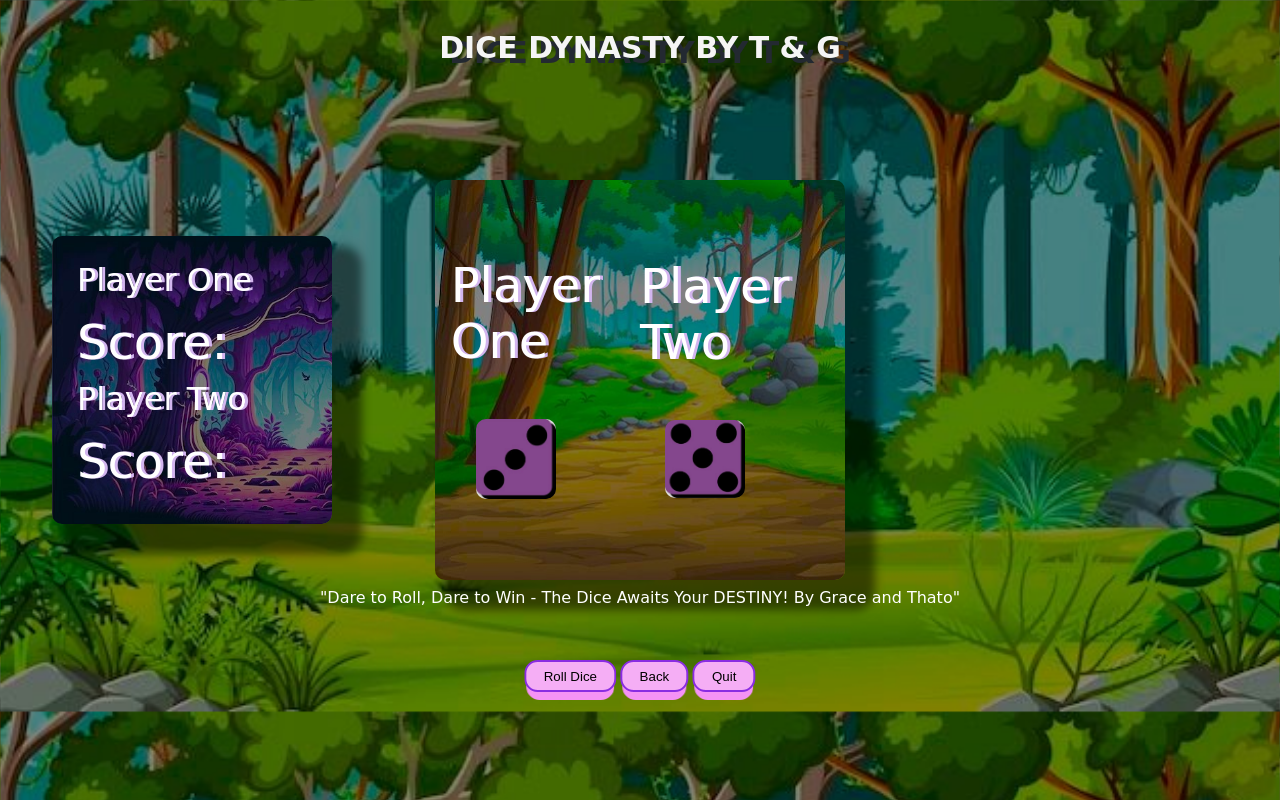
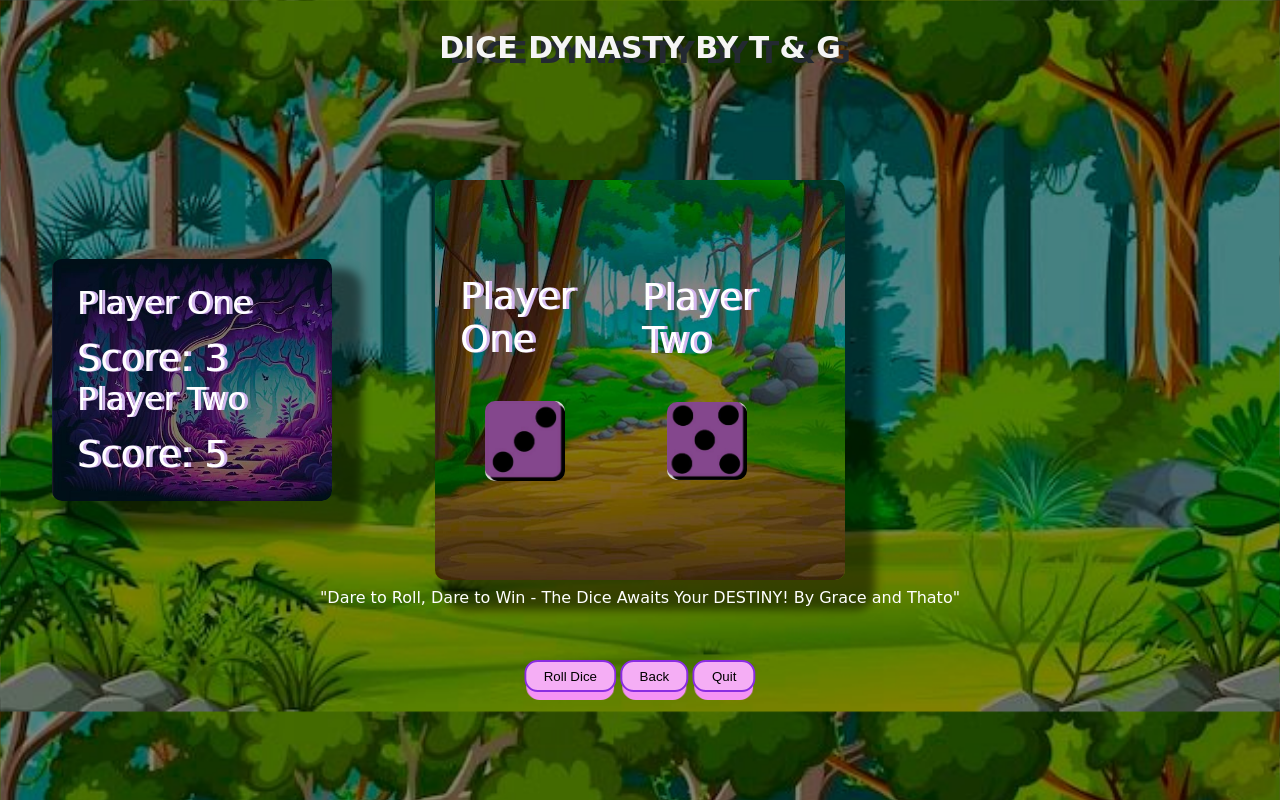
Before and after one commit to graceK-10/Dicey-Games, a plain HTML site: page dice.html in a window 1280 px wide. Shown: the top 800 px of the page. Drawn offline with Linux system fonts and the light colour scheme; grey boxes are pictures that could not be loaded.

Commit message:
css styling

```diff
--- a/dice.html
+++ b/dice.html
@@ -27,11 +27,11 @@
 
   <div class="dice-container">
     <div class="player">
-    <p id="player1">Player 1</p>
+    <p id="firstPlayer">Player 1</p>
     <img src="images/dice4.jpeg" alt="Dice 1 Display" class="img1" id="dice-1">
   </div>
     <div class="player">
-    <p id="player2">Player 2</p>
+    <p id="secondPlayer">Player 2</p>
     <img src="images/dice5.jpeg" alt="Dice 2 Display" class="img2" id="dice-2">
   </div>
 </div>
@@ -39,11 +39,11 @@
 <main>
     <!-- Player Scores container with both scores being tallied -->
     <div class="player-scores">
-    <div class="player" id="player1">
+    <div class="player" id="firstPlayer">
       <p> <span id="name1"></span></p> Score: <span id="score1"></span>
 
     </div>
-    <div class="player" id="player2">
+    <div class="player" id="secondPlayer">
       <p><span id="name2"></span></p> Score: <span id="score2"></span>
 
     </div>
--- a/dice.js
+++ b/dice.js
@@ -11,18 +11,6 @@ let dice = document.querySelectorAll("img");
 let round = 1; // Round counter
 
 // Initializing player objects with default values and retrieving from local storage
-// const player1 = {
-//     name: localStorage.getItem("player1Name") || "Player One",
-//     score: 0,
-//     number: 1,
-//   };
-
-//   const player2 = {
-//     name: localStorage.getItem("player2Name") || "Player Two",
-//     score: 0,
-//     number: 2,
-//   };
-
 const player1 = {
     name: localStorage.getItem("player1Name") || "Player One",
     score: 0,
@@ -39,8 +27,8 @@ const player1 = {
   function updatePlayerNames() {
     document.getElementById("name1").innerText = player1.name;
     document.getElementById("name2").innerText = player2.name;
-    document.getElementById("player1").innerText = player1.name;
-    document.getElementById("player2").innerText = player2.name;
+    document.getElementById("firstPlayer").innerText = player1.name;
+    document.getElementById("secondPlayer").innerText = player2.name;
   }
 
   // Initial update of player names
@@ -57,7 +45,7 @@ function rollDice() {
         die.classList.add("roll");
     });
 
-try {
+
     // Setting a timeout sos that after  the dice rolling will stop and display the value
     setTimeout(function() {
         dice.forEach(function(die) {
@@ -73,6 +61,9 @@ try {
      const dice1 = document.querySelector("#dice-1").setAttribute("src", images[dice1value]);
      const dice2 = document.querySelector("#dice-2").setAttribute("src", images[dice2value]);
 
+     // Update scores in the HTML
+    document.getElementById("score1").textContent = dice1value + 1;
+    document.getElementById("score2").textContent = dice2value + 1;
 
     // Comparing the dice values that will determine the winner
     if (dice1value === dice2value) {
@@ -89,11 +80,6 @@ try {
   }, 1000);
 }
 
-catch(error) {
-// Displays error message
-  console.log(error.message);
-  }
-}
 
 function determineWinner() {
     // Determine the winner based on the total scores
@@ -104,10 +90,10 @@ function determineWinner() {
     if (score1 === score2) {
         resultText = "It's a Tie!";
     } else if (score1 > score2) {
-        resultText = player1Name + " Won! ";
+        resultText = name1 + " Won! ";
 
     } else {
-        resultText = player2Name + " Won! ";
+        resultText = name2 + " Won! ";
     }
 
     // Updating the result text
@@ -125,6 +111,8 @@ function updatePlayerScore(player, score) {
     document.getElementById(`score${player.number}`).innerText = player.score;
 }
 
+rollDice();
+
 function goBack() {
     window.location.href = "rules.html";
 }
@@ -132,5 +120,3 @@ function goBack() {
 function quitPage() {
     window.location.href= "loader.html";
 }
-
-rollDice();
--- a/style.css
+++ b/style.css
@@ -328,9 +328,9 @@ h3 {
   color: rgb(255, 255, 255);
 }
 
-#player1,
-#player2{
-  font-size: 3rem;
+#firstPlayer,
+#secondPlayer{
+  font-size: 2.3rem;
   font-family: 'Lobster', cursive;
   text-shadow: 3px 0 #d2b5ee;
   color: rgb(255, 255, 255);
```
